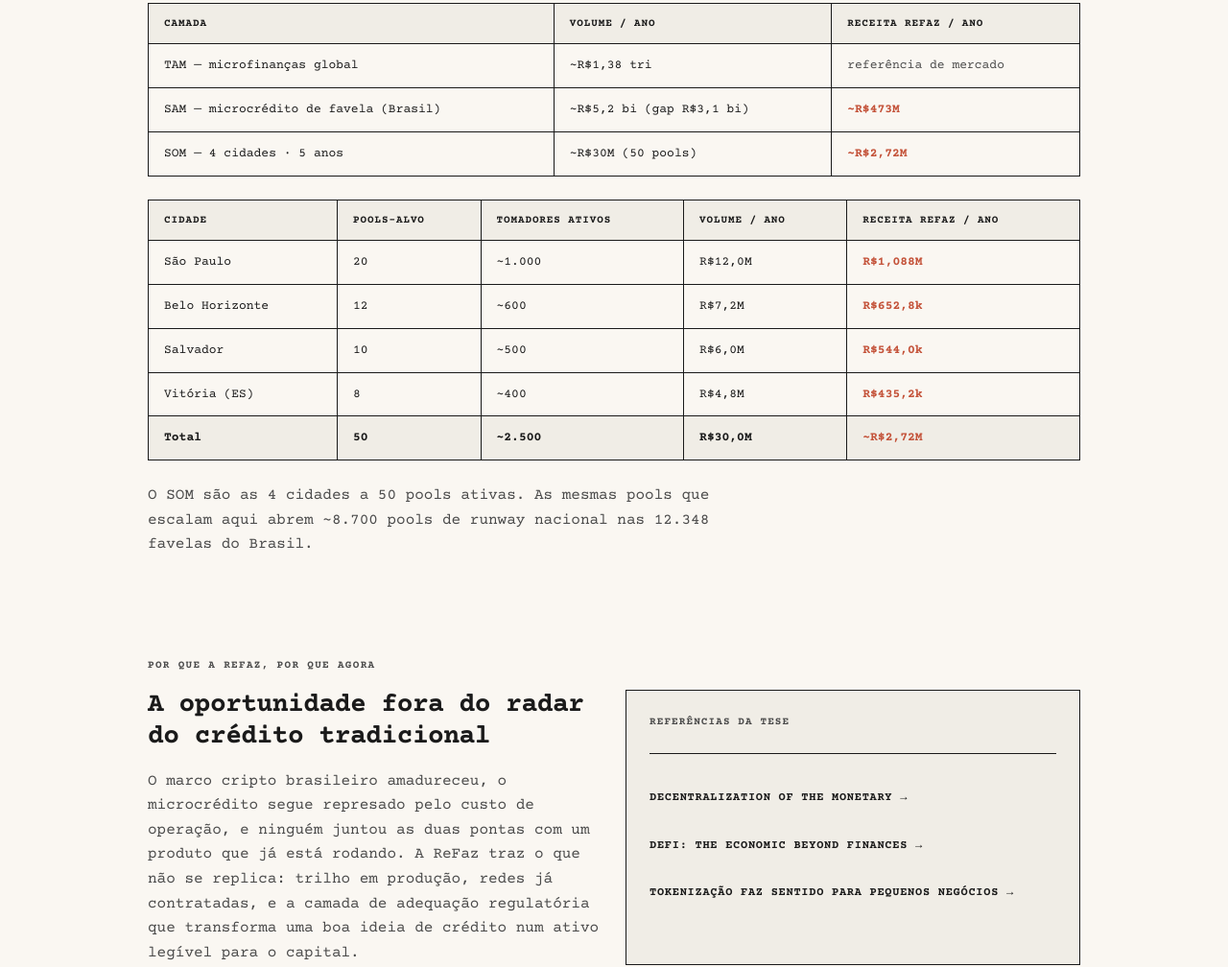
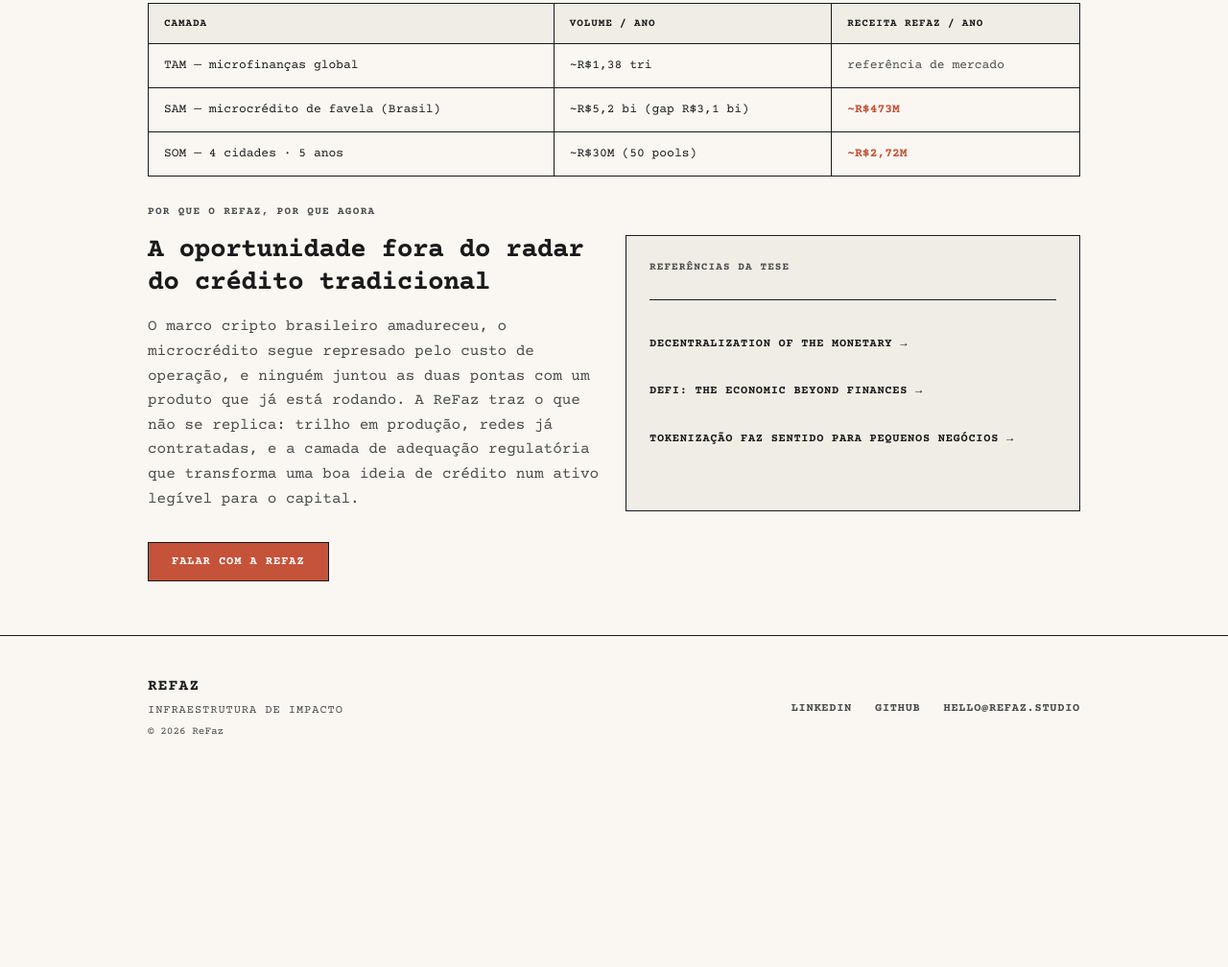
Before and after one commit to ReFaz0x/refaz0x.github.io, a website: page microcredito-balaio.html in a window 1280 px wide. Shown: the part 5414-6422 px from the top of the page at 96% size. After the commit the page ends 6226 px from the top, so only its background shows below. Drawn offline with nearby package versions, Linux system fonts and the light colour scheme.

Commit message:
Remove city data table from microcredito-balaio.html
Removed a section containing a table of cities and related data.

```diff
--- a/microcredito-balaio.html
+++ b/microcredito-balaio.html
@@ -529,35 +529,11 @@
         </table>
       </div>
 
-      <div class="mm-wrap" style="margin-top:24px;">
-        <table class="mm-table">
-          <thead>
-            <tr>
-              <th data-i18n="mc.mmCity">Cidade</th>
-              <th data-i18n="mc.mmPools">Pools-alvo</th>
-              <th data-i18n="mc.mmBorrowers">Tomadores ativos</th>
-              <th data-i18n="mc.mmThVol">Volume / ano</th>
-              <th data-i18n="mc.mmThRev">Receita ReFaz / ano</th>
-            </tr>
-          </thead>
-          <tbody>
-            <tr><td>São Paulo</td><td>20</td><td data-i18n="mc.mmBsp">~1.000</td><td>R$12,0M</td><td class="mm-rev">R$1,088M</td></tr>
-            <tr><td>Belo Horizonte</td><td>12</td><td>~600</td><td>R$7,2M</td><td class="mm-rev">R$652,8k</td></tr>
-            <tr><td>Salvador</td><td>10</td><td>~500</td><td>R$6,0M</td><td class="mm-rev">R$544,0k</td></tr>
-            <tr><td>Vitória (ES)</td><td>8</td><td>~400</td><td>R$4,8M</td><td class="mm-rev">R$435,2k</td></tr>
-            <tr class="mm-total"><td>Total</td><td>50</td><td data-i18n="mc.mmBtot">~2.500</td><td>R$30,0M</td><td class="mm-rev">~R$2,72M</td></tr>
-          </tbody>
-        </table>
-      </div>
-
-      <p class="section-sub" style="margin-top:24px;" data-i18n="mc.mmNote">O SOM são as 4 cidades a 50 pools ativas. As mesmas pools que escalam aqui abrem ~8.700 pools de runway nacional nas 12.348 favelas do Brasil.</p>
-    </section>
-
     <!-- POR QUE AGORA -->
 
     <section class="section">
 
-      <span class="section-label" data-i18n="mc.s8label">Por Que a ReFaz, Por Que Agora</span>
+      <span class="section-label" data-i18n="mc.s8label">Por que o ReFaz, Por que Agora</span>
 
       <div class="grid-2" style="align-items:stretch;">
         <div>
```
